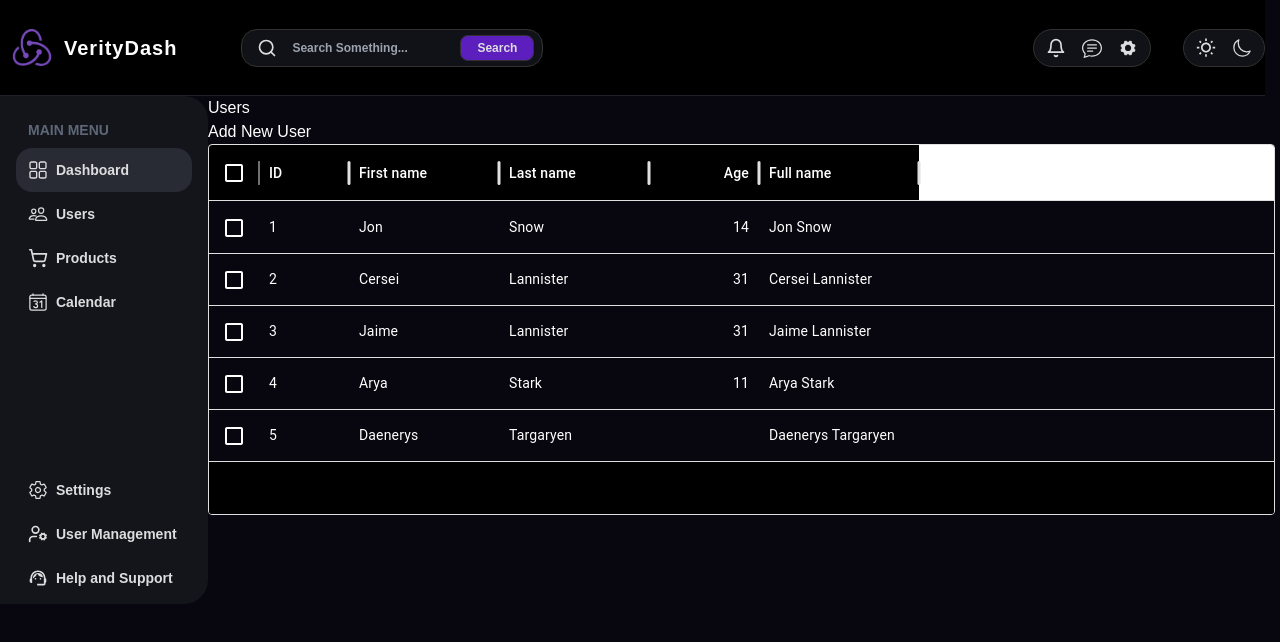
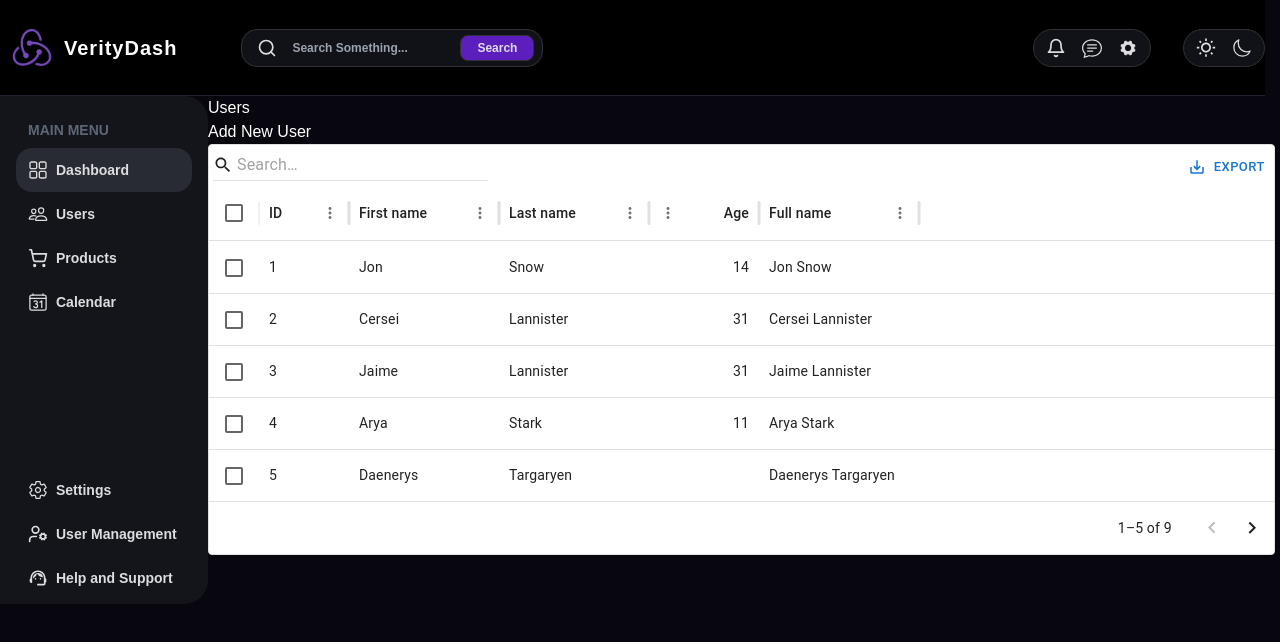
Before and after one commit to SabarishSriram/VerityDash, a React (Vite) app: page /Users in a window 1280 px wide. Shown: the top 642 px of the page. Built offline with nearby package versions, Linux system fonts and the light colour scheme; a web font is replaced by a local one.

Commit message:
datagrid feat 2

```diff
--- a/src/pages/users/components/Datatable.jsx
+++ b/src/pages/users/components/Datatable.jsx
@@ -1,5 +1,5 @@
 import { Box } from '@mui/material';
-import { DataGrid } from '@mui/x-data-grid'
+import { DataGrid, GridToolbar } from '@mui/x-data-grid'
 import React from 'react'
 
 function Datatable() {
@@ -51,7 +51,7 @@ function Datatable() {
     <div className=''>
         <Box>
         <DataGrid
-        className=''
+        className='bg-white'
         rows={rows}
         columns={columns}
         initialState={{
@@ -61,33 +61,23 @@ function Datatable() {
             },
           },
         }}
+        disableColumnFilter
+        disableDensitySelector
+        disableColumnSelector
+        slots={{toolbar:GridToolbar}}
+        slotProps={{
+          toolbar:{
+            showQuickFilter:true,
+            quickFilterProps:{debounceMs:100}
+          }
+        }}
         pageSizeOptions={[5]}
         checkboxSelection
         disableRowSelectionOnClick
         sx={{
-            '& .MuiDataGrid-root': {
-              color: 'white',
-              backgroundColor: 'black',
-            },
-            '& .MuiDataGrid-cell': {
-
-              color: 'white',
-            },
-            '& .MuiDataGrid-columnHeader': {
-              backgroundColor:"black",
-              color: 'white',
-            },
-            '& .MuiDataGrid-columnHeaderTitle': {
-
-                color: 'white',
-            },
-            '& .MuiDataGrid-footerContainer': {
-              backgroundColor: 'black',
-              color: 'white',
-            },
-            '& .MuiCheckbox-root svg': {
-              fill: 'white',
-            },
+          '& .MuiDataGrid-toolbarContainer': {
+            flexDirection:"row-reverse"
+          },
         }}
 
       />
```
